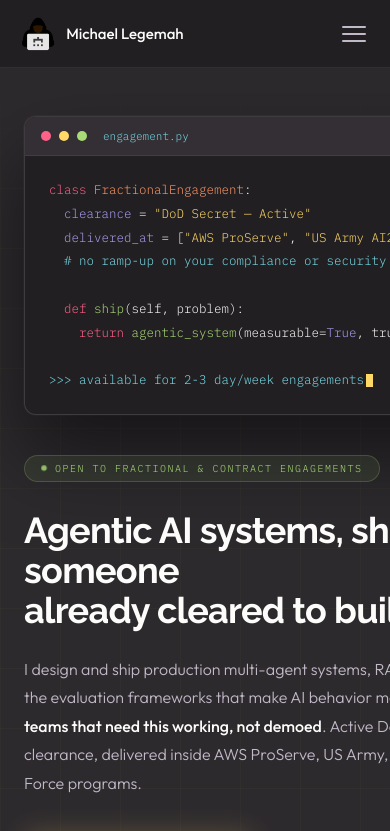
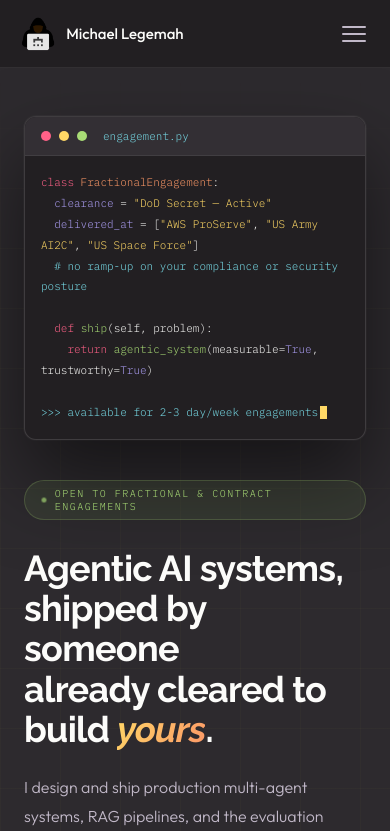
Before and after one commit to MikeLegemah5799/mleg-nextjs, a Next.js app: page /services in a window 390 px wide. Shown: the top 831 px of the page. Built offline with nearby package versions, Linux system fonts and the light colour scheme.

Commit message:
fixed responsive terminal

```diff
--- a/styles/services.module.css
+++ b/styles/services.module.css
@@ -23,7 +23,7 @@
   pointer-events: none;
 }
 
-.heroLeft { position: relative; z-index: 2; display: flex; flex-direction: column; justify-content: center; }
+.heroLeft { position: relative; z-index: 2; display: flex; flex-direction: column; justify-content: center; min-width: 0; }
 .heroBadge {
   display: inline-flex; align-items: center; gap: 8px;
   background: rgba(169,220,118,0.08);
@@ -63,10 +63,10 @@
 .statLabel { font-family: var(--font-mono); font-size: 9px; letter-spacing: 0.1em; text-transform: uppercase; color: var(--muted); margin-top: 8px; max-width: 110px; line-height: 1.5; }
 
 /* ── TERMINAL ── */
-.heroRight { position: relative; z-index: 2; display: flex; align-items: center; }
+.heroRight { position: relative; z-index: 2; display: flex; align-items: center; min-width: 0; }
 .terminal {
   background: var(--bg-deep); border: 1px solid var(--border-md);
-  border-radius: 12px; width: 100%; overflow: hidden;
+  border-radius: 12px; width: 100%; min-width: 0; overflow: hidden;
   box-shadow: 0 40px 80px rgba(0,0,0,0.5), 0 0 0 1px rgba(255,255,255,0.03);
 }
 .terminalBar {
@@ -79,7 +79,7 @@
 .tdotY { background: var(--yellow); }
 .tdotG { background: var(--green); }
 .terminalTitle { font-family: var(--font-mono); font-size: 11px; color: var(--muted); margin-left: 8px; }
-.terminalBody { padding: 22px 24px; font-family: var(--font-mono); font-size: 12.5px; line-height: 1.9; }
+.terminalBody { padding: 22px 24px; font-family: var(--font-mono); font-size: 12.5px; line-height: 1.9; overflow-x: auto; -webkit-overflow-scrolling: touch; }
 .tl { display: block; white-space: pre; }
 .tk  { color: var(--pink); }
 .ts  { color: var(--yellow); }
@@ -162,6 +162,7 @@
 @media (max-width: 1024px) {
   .engGrid { grid-template-columns: repeat(2, 1fr); }
   .expectGrid { grid-template-columns: 1fr; gap: 40px; }
+  .tl { white-space: normal; }
 }
 
 @media (max-width: 900px) {
@@ -177,5 +178,6 @@
 @media (max-width: 480px) {
   .heroCtas { flex-direction: column; align-items: flex-start; gap: 14px; }
   .heroStats { gap: 24px; }
+  .terminalBody { padding: 16px 16px; font-size: 11px; }
   .ctaEmail { font-size: 15px; word-break: break-all; }
 }
```
